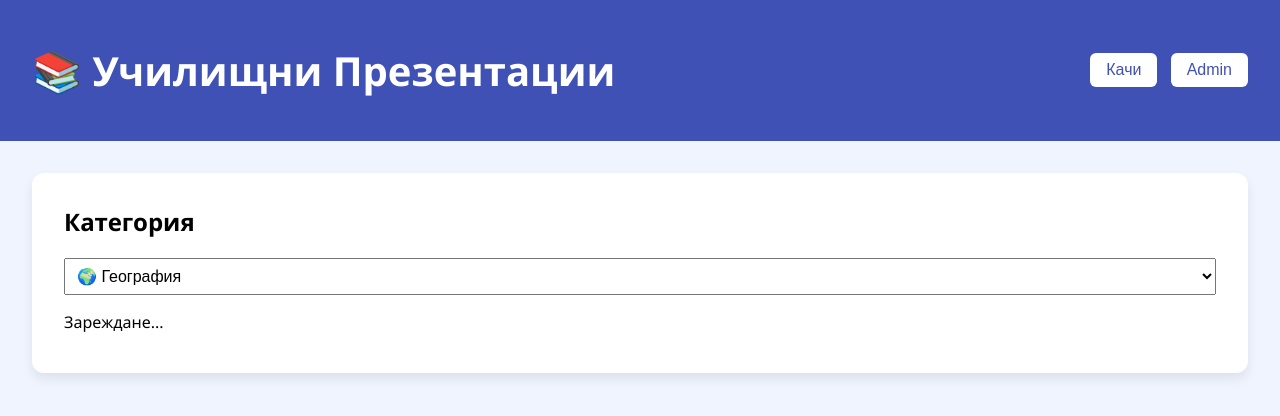
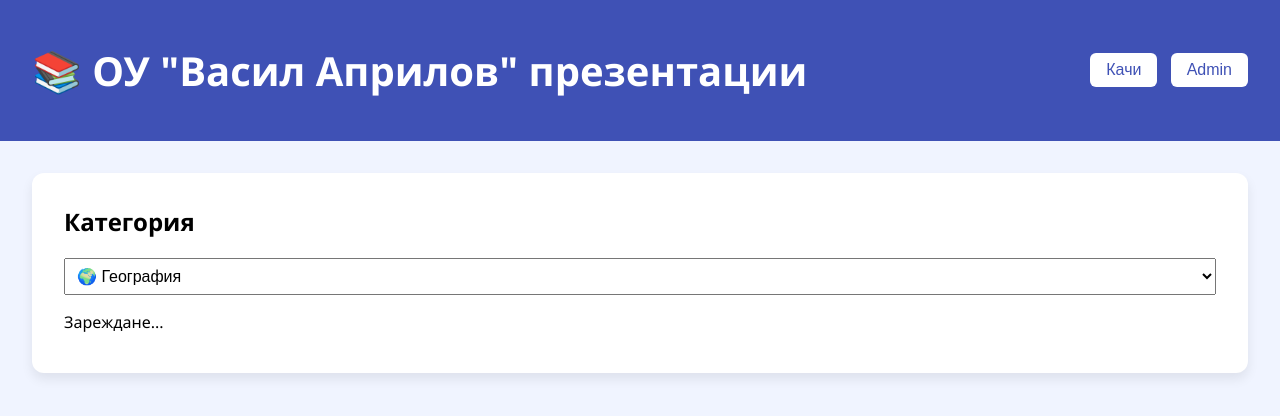
Before and after one commit to daskalosait/daskalo, a plain HTML site: page index.html in a window 1280 px wide. Drawn offline with Linux system fonts and the light colour scheme; no server answers.

Commit message:
Update index.html

```diff
--- a/index.html
+++ b/index.html
@@ -10,7 +10,7 @@
 </head>
 <body>
   <header>
-    <h1>📚 Училищни Презентации</h1>
+    <h1>📚 ОУ "Васил Априлов" презентации</h1>
     <div class="auth-buttons">
       <button id="admin-login">Качи</button>
       <button id="admin-panel">Admin</button>
```
